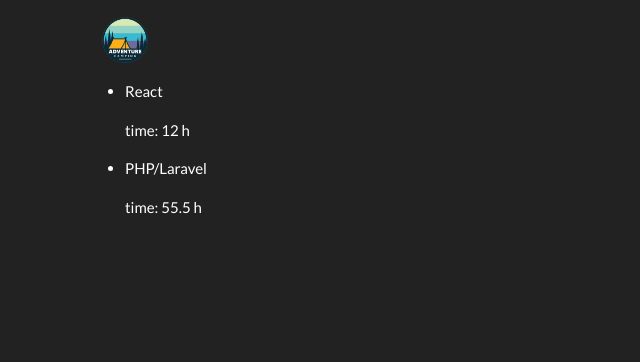
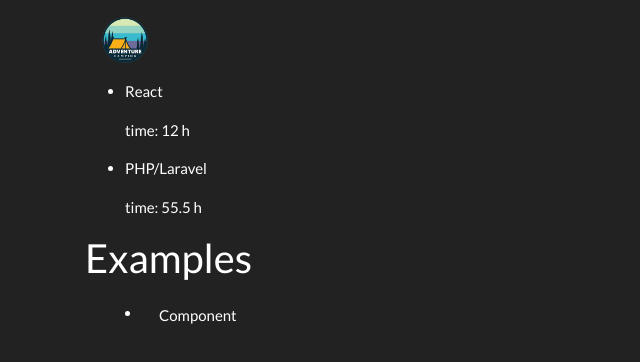
Before and after one commit to arborin/feedback_react_app, a React (Create React App) app: page / in a window 1280 px wide. Shown: the top 362 px of the page, without its empty margins (0-640 px from the left). Built offline with nearby package versions, Linux system fonts and the light colour scheme.

Commit message:
[ADD] component children

```diff
--- a/src/App.js
+++ b/src/App.js
@@ -1,7 +1,8 @@
 
-import Header from './components/Header'
+import Header from './components/Header/Header'
 import CoreConcepts from './components/CoreConcept'
 import Learning from './data'
+import TabButton from './components/TabButton'
 
 export default function App() {
   console.log(Learning)
@@ -12,6 +13,12 @@ export default function App() {
         <CoreConcepts {...Learning[0]} />
         <CoreConcepts title="PHP/Laravel" hours={55.5} />
       </ul>
+      <section>
+        <h2>Examples</h2>
+        <menu>
+          <TabButton>Component</TabButton>
+        </menu>
+      </section>
     </div>
   )
 }
--- a/src/components/Header.js
+++ b/src/components/Header/Header.js
@@ -1,5 +1,6 @@
 import React from 'react'
-import logo from '../assets/img/logo.png'
+import logo from '../../assets/img/logo.png'
+import './Header.css'
 
 export default function Header() {
     return (
--- /dev/null
+++ b/src/components/TabButton.jsx
@@ -0,0 +1,9 @@
+import React from 'react'
+
+export default function TabButton(props) {
+    return (
+        <li>
+            <button className='btn'>{props.children}</button>
+        </li>
+    )
+}
```
Also changed, not shown: src/components/Header/Header.css (added).
